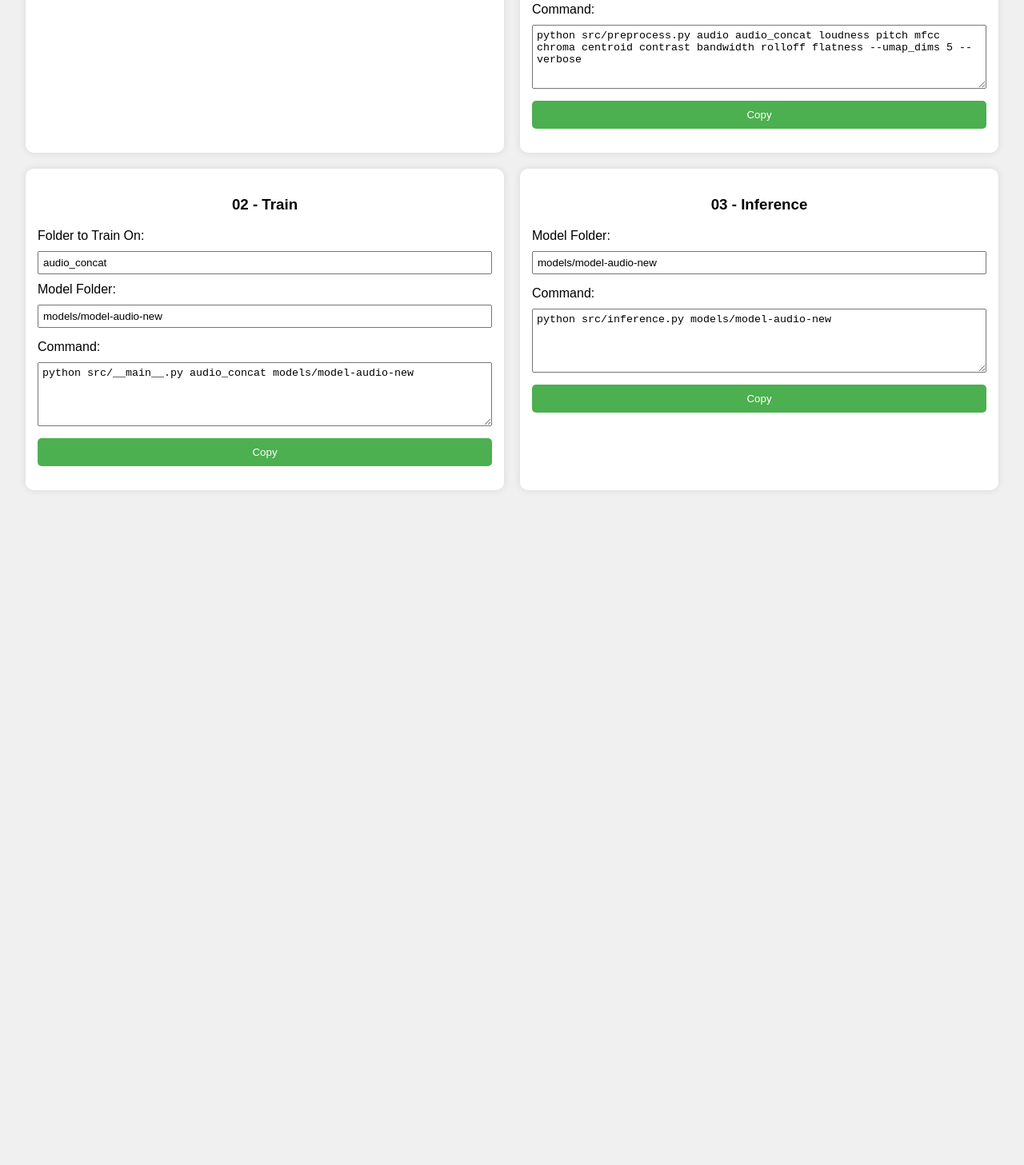
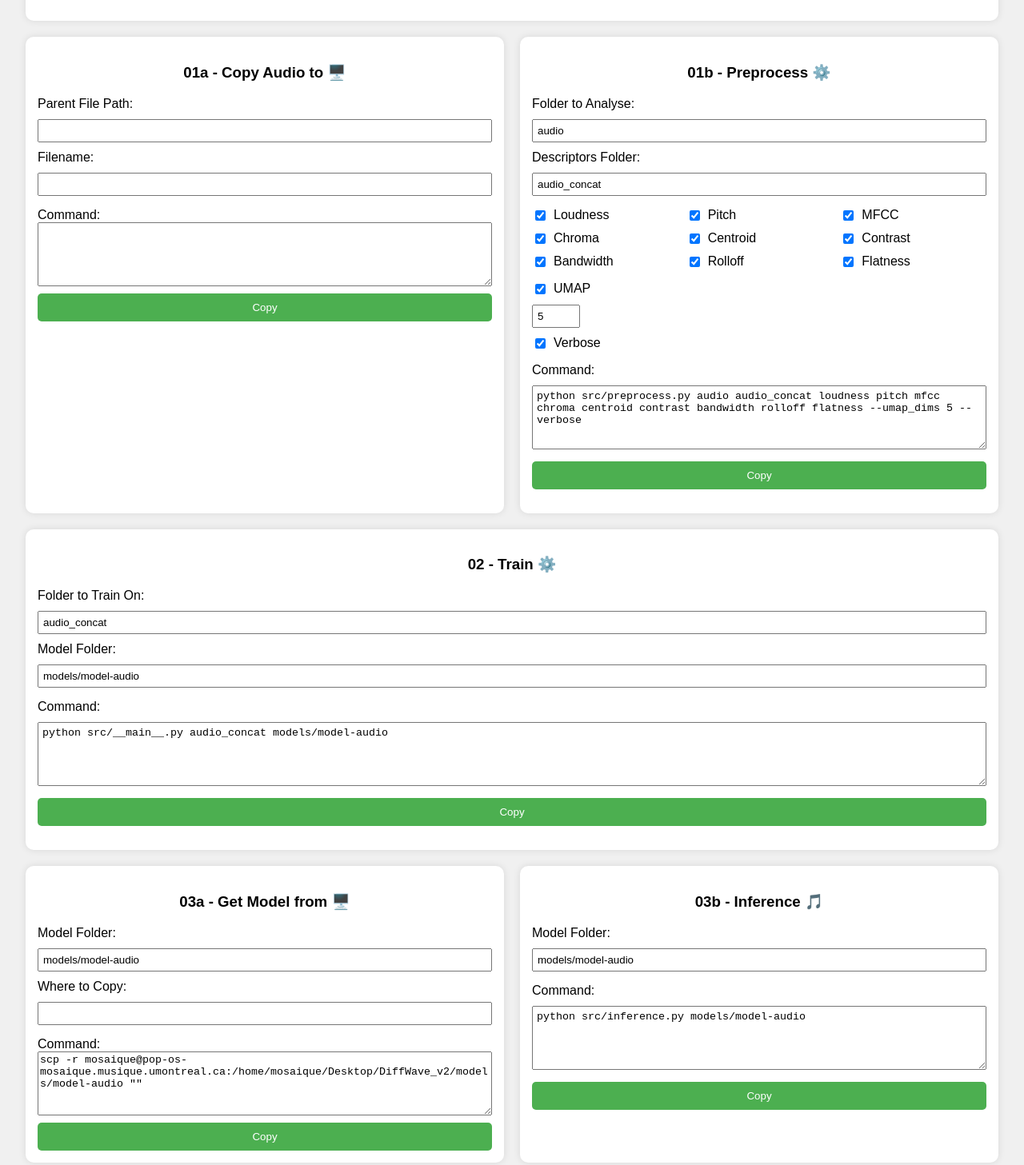
Before and after one commit to jpjullin/DiffWave_GUI, a plain HTML site: page index.html in a window 1280 px wide. Shown: the part 482-1939 px from the top of the page at 80% size. Before the commit the page ends 1105 px from the top, so only its background shows below. Drawn offline with Linux system fonts and the light colour scheme.

Commit message:
add scp cmds

```diff
--- a/index.html
+++ b/index.html
@@ -10,8 +10,8 @@
     <div class="main-container">
         <h2>DiffWave GUI</h2>
         <div class="grid-container">
-            <div class="grid-item">
-                <h3>00 - Connect</h3>
+            <div class="grid-item full-width">
+                <h3>00 - Connect to 🖥️</h3>
                 <form id="connectForm">
                     <div class="form-group output-container">
                         <label for="connectOutput">Command:</label>
@@ -25,7 +25,23 @@
                 </form>
             </div>
             <div class="grid-item">
-                <h3>01 - Preprocess</h3>
+                <h3>01a - Copy Audio to 🖥️</h3>
+                <form id="copyForm">
+                    <div class="form-container">
+                        <div class="form-group">
+                            <label for="audioPath">Parent File Path:</label>
+                            <input type="text" id="audioPath" name="audioPath">
+                            <label for="audioFile">Filename:</label>
+                            <input type="text" id="audioFile" name="audioFile">
+                        </div>
+                        <label for="copyOutput">Command:</label>
+                        <textarea id="copyOutput"></textarea>
+                        <button type="button" onclick="copyCommand('copyOutput')">Copy</button>
+                    </div>
+                </form>
+            </div>
+            <div class="grid-item">
+                <h3>01b - Preprocess ⚙️</h3>
                 <form id="preprocessForm">
                     <div class="form-group">
                         <label for="folderToAnalyse">Folder to Analyse:</label>
@@ -56,10 +72,10 @@
                     </div>
                 </form>
             </div>
-            <div class="grid-item">
-                <h3>02 - Train</h3>
+            <div class="grid-item full-width">
+                <h3>02 - Train ⚙️</h3>
                 <form id="trainForm">
-                    <div class="form-container horizontal">
+                    <div class="form-container">
                         <div class="form-group">
                             <label for="folderToTrain">Folder to Train On:</label>
                             <input type="text" id="folderToTrain" name="folderToTrain" value="audio_concat">
@@ -75,11 +91,27 @@
                 </form>
             </div>
             <div class="grid-item">
-                <h3>03 - Inference</h3>
+                <h3>03a - Get Model from 🖥️</h3>
+                <form id="getModelForm">
+                    <div class="form-container">
+                        <div class="form-group">
+                            <label for="getModelFolder">Model Folder:</label>
+                            <input type="text" id="getModelFolder" name="getModelFolder">
+                            <label for="getModelFullpath">Where to Copy:</label>
+                            <input type="text" id="getModelFullpath" name="getModelFullpath">
+                        </div>
+                        <label for="getModelOutput">Command:</label>
+                        <textarea id="getModelOutput"></textarea>
+                        <button type="button" onclick="copyCommand('getModelOutput')">Copy</button>
+                    </div>
+                </form>
+            </div>
+            <div class="grid-item">
+                <h3>03b - Inference 🎵</h3>
                 <form id="inferenceForm">
-                    <div class="form-container horizontal">
+                    <div class="form-container">
                         <div class="form-group">
-                            <label for="modelFolder">Model Folder:</label>
+                            <label for="inferenceModelFolder">Model Folder:</label>
                             <input type="text" id="inferenceModelFolder" name="inferenceModelFolder" value="model-new">
                         </div>
                     </div>
--- a/script.js
+++ b/script.js
@@ -1,6 +1,8 @@
 document.getElementById('preprocessForm').addEventListener('change', updatePreprocess);
 document.getElementById('trainForm').addEventListener('change', updateTrain);
 document.getElementById('inferenceForm').addEventListener('change', updateInference);
+document.getElementById('copyForm').addEventListener('change', updateCopy);
+document.getElementById('getModelForm').addEventListener('change', updateGetModel);
 
 function updatePreprocess() {
     const folderToAnalyse = document.getElementById('folderToAnalyse').value;
@@ -24,7 +26,7 @@ function updatePreprocess() {
     document.getElementById('preprocessOutput').value = command.trim();
 
     document.getElementById('folderToTrain').value = descriptorsFolder;
-    document.getElementById('modelFolder').value = 'models/model-' + folderToAnalyse + '-new';
+    document.getElementById('modelFolder').value = 'models/model-' + folderToAnalyse;
 
     document.getElementById('inferenceModelFolder').value = document.getElementById('modelFolder').value;
 
@@ -40,8 +42,10 @@ function updateTrain() {
     document.getElementById('trainOutput').value = command.trim();
 
     document.getElementById('inferenceModelFolder').value = modelFolder;
+    document.getElementById('getModelFolder').value = modelFolder;
 
     updateInference();
+    updateGetModel();
 }
 
 function updateInference() {
@@ -49,6 +53,27 @@ function updateInference() {
 
     let command = `python src/inference.py ${modelFolder}`;
     document.getElementById('inferenceOutput').value = command.trim();
+}
+
+function updateCopy() {
+    const filePath = document.getElementById('audioPath').value;
+    const fileName = document.getElementById('audioFile').value;
+
+    let fullPath = `"${filePath}\\${fileName}"`;
+    let command = `ssh mosaique@pop-os-mosaique.musique.umontreal.ca 'rm -rf /home/mosaique/Desktop/DiffWave_v2/audio/*'; scp ${fullPath} mosaique@pop-os-mosaique.musique.umontreal.ca:/home/mosaique/Desktop/DiffWave_v2/audio`;
+    document.getElementById('copyOutput').value = command.trim();
+}
+
+function updateGetModel() {
+    const modelFolder = document.getElementById('getModelFolder').value;
+    const copyPath = document.getElementById('getModelFullpath').value;
+    let fullPath = `"${copyPath}"`;
+
+    let command = `scp -r mosaique@pop-os-mosaique.musique.umontreal.ca:/home/mosaique/Desktop/DiffWave_v2/${modelFolder} ${fullPath}`;
+    document.getElementById('getModelOutput').value = command.trim();
+
+    document.getElementById('inferenceModelFolder').value = modelFolder;
+    updateInference();
 }
 
 function copyCommand(id) {
--- a/style.css
+++ b/style.css
@@ -42,6 +42,10 @@ h2, h3 {
     padding: 15px;
     border-radius: 10px;
     box-shadow: 0 0 10px rgba(0,0,0,0.1);
+}
+
+.grid-item.full-width {
+    grid-column: span 2;
 }
 
 .form-group {
```
